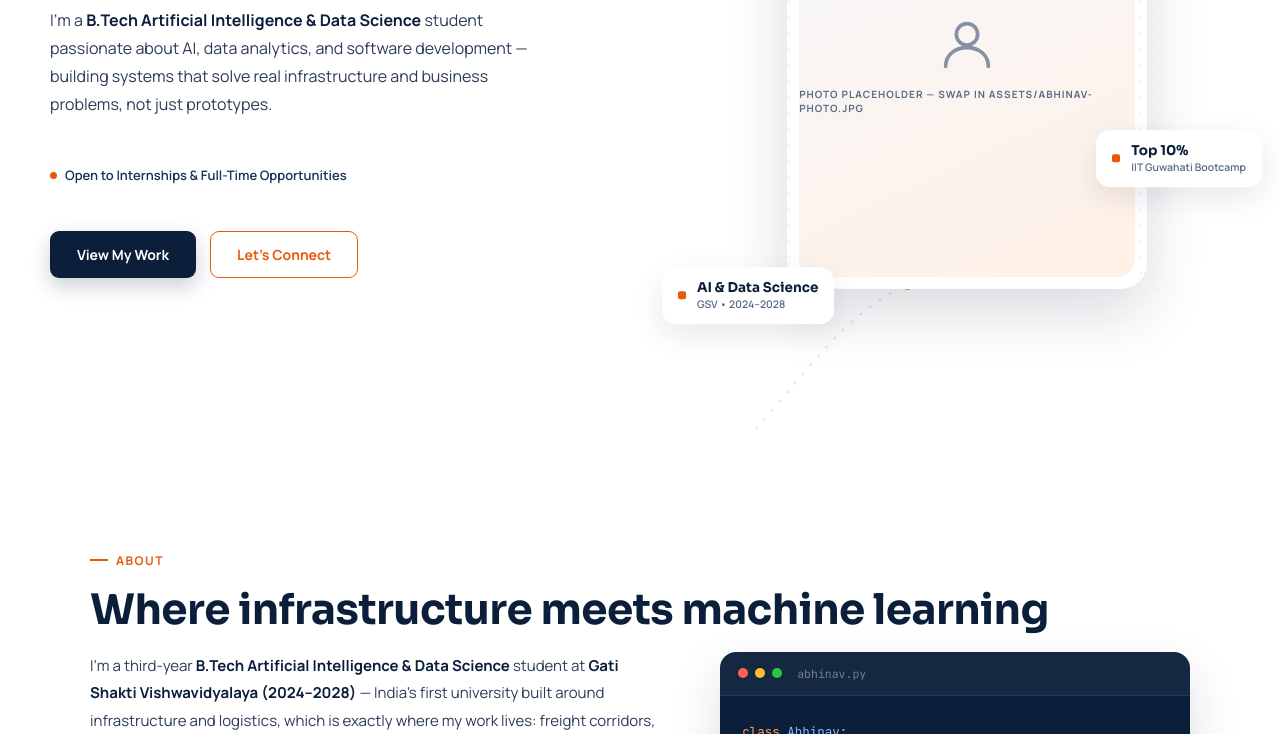
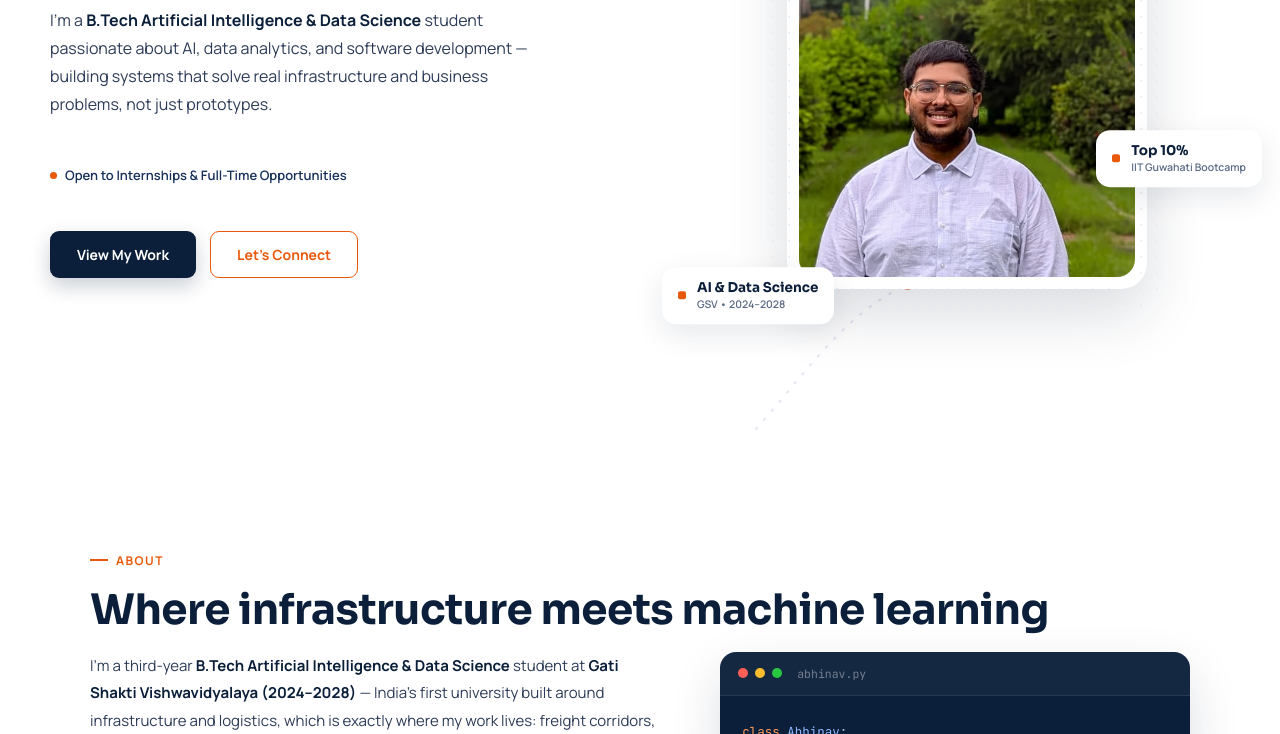
Before and after one commit to abhinavmishragsv-analytics/Portfolio, a plain HTML site: page index.html in a window 1280 px wide. Shown: the part 366-1100 px from the top of the page. Drawn offline with Linux system fonts and the light colour scheme.

Commit message:
Update index.html

```diff
--- a/index.html
+++ b/index.html
@@ -317,11 +317,11 @@ footer strong{color:var(--navy);}
       <div class="hero-photo-frame">
         <div class="hero-photo-accent"></div>
         <div class="hero-photo-img">
-          <img src="assets/abhinav-photo.jpg" alt="Abhinav Mishra"
+          <img src="abhinav-photo.jpg" alt="Abhinav Mishra"
                onerror="this.style.display='none'; this.nextElementSibling.style.display='flex';"/>
           <div class="hero-photo-fallback" style="display:none;">
             <svg viewBox="0 0 24 24" fill="none" stroke-width="1.4" stroke-linecap="round" stroke-linejoin="round"><circle cx="12" cy="8" r="4"/><path d="M4 20c0-4.4 3.6-7 8-7s8 2.6 8 7"/></svg>
-            <span>Photo placeholder — swap in assets/abhinav-photo.jpg</span>
+            <span>Photo placeholder — swap in abhinav-photo.jpg</span>
           </div>
         </div>
       </div>
```
